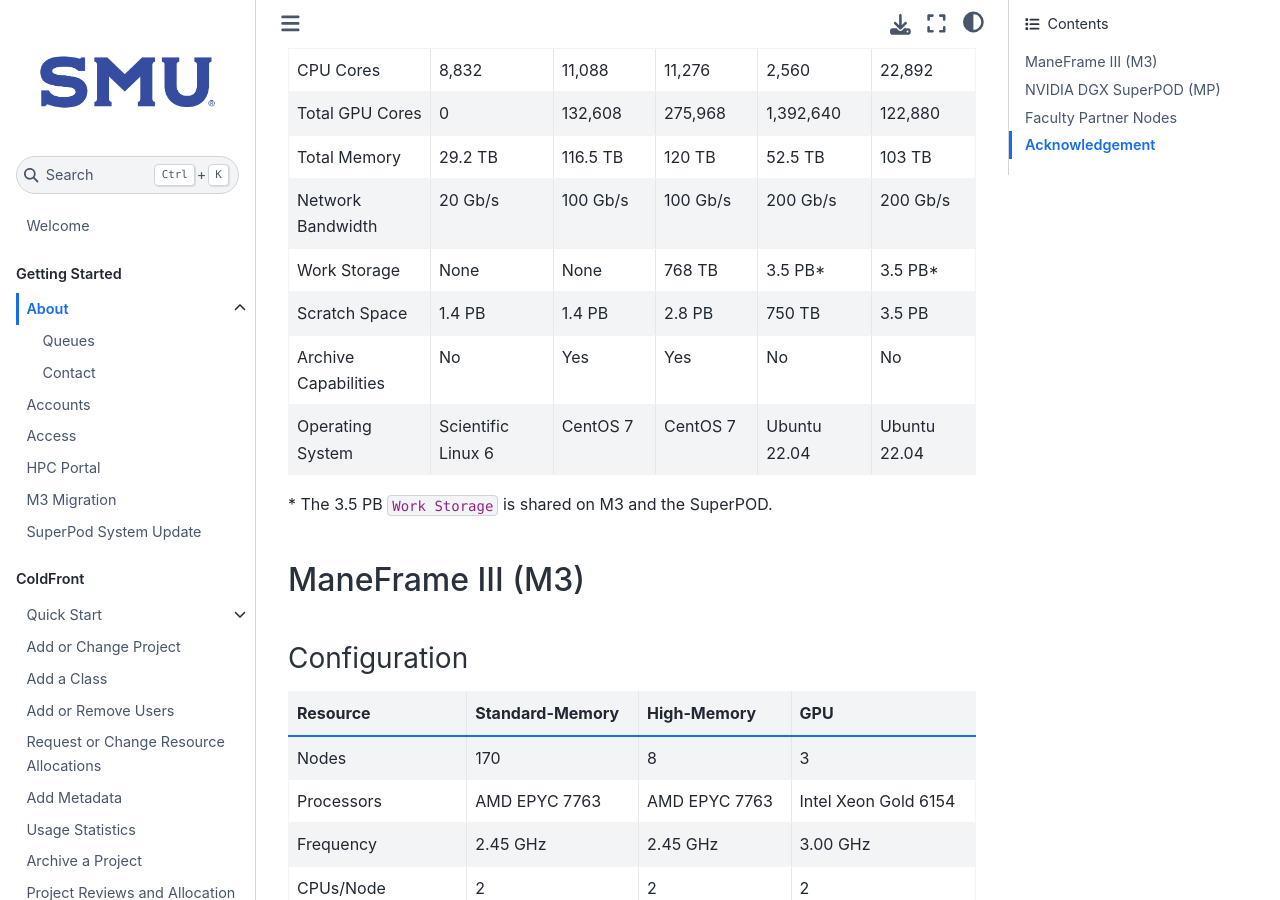
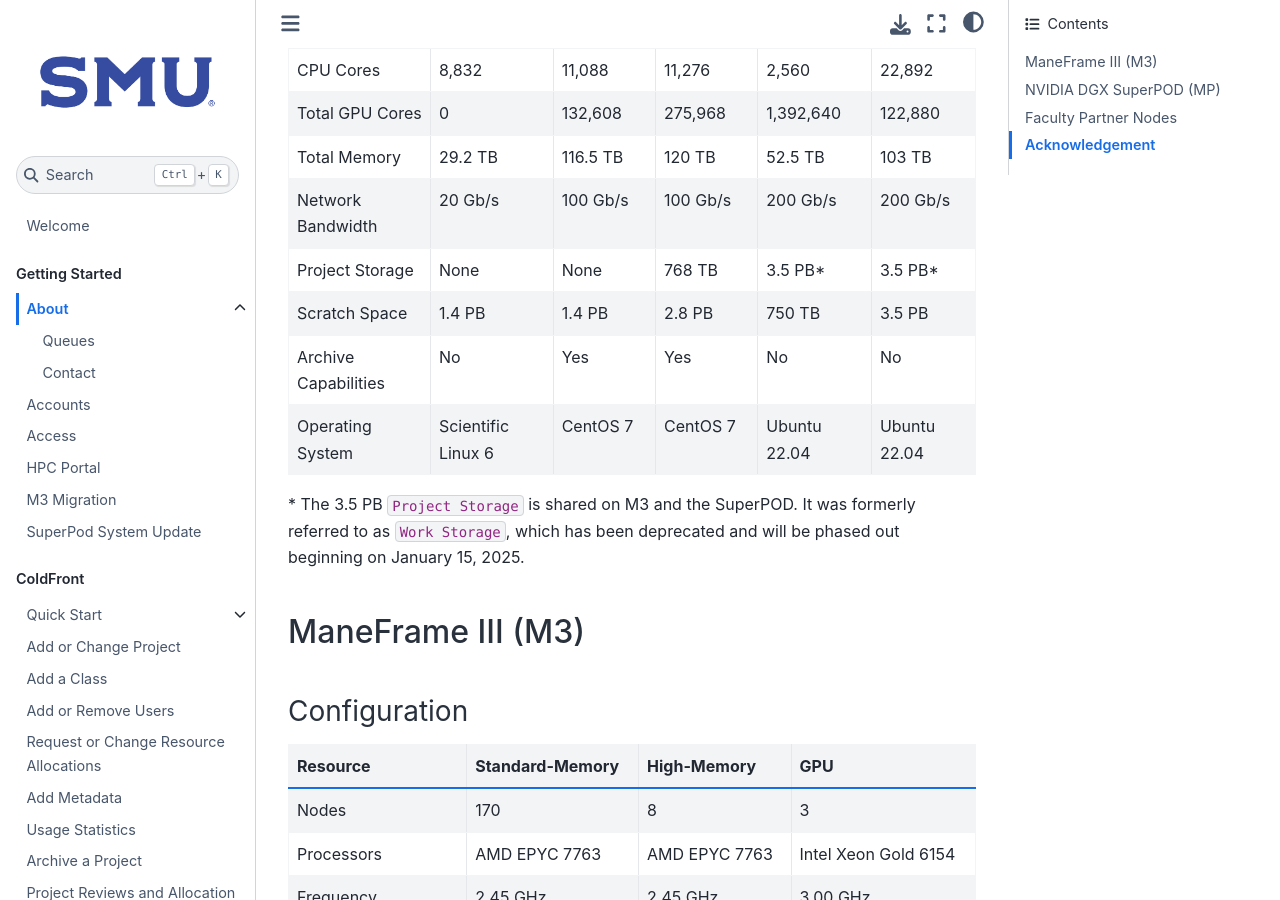
Before and after one commit to SouthernMethodistUniversity/hpc_docs, a Jupyter Book: the page built from docs/about.md, in a window 1280 px wide and 900 px high, scrolled down 615 px. Built offline with Jupyter Book 1.0.4 settings and Sphinx 7.4.7 and the Sphinx Book theme 1.1.4, drawn with Linux system fonts in a browser that asks for light colours; some of the changed text lies outside the part shown.

Commit message:
update work on about pages

```diff
--- a/docs/about.md
+++ b/docs/about.md
@@ -23,12 +23,12 @@
 | Total GPU Cores      | 0                  | 132,608      | 275,968      | 1,392,640    | 122,880      |
 | Total Memory         | 29.2 TB            | 116.5 TB     | 120 TB       | 52.5 TB      | 103 TB       |
 | Network Bandwidth    | 20 Gb/s            | 100 Gb/s     | 100 Gb/s     | 200 Gb/s     | 200 Gb/s     |
-| Work Storage         | None               | None         | 768 TB       | 3.5 PB*      | 3.5 PB*      |
+| Project Storage         | None               | None         | 768 TB       | 3.5 PB*      | 3.5 PB*      |
 | Scratch Space        | 1.4 PB             | 1.4 PB       | 2.8 PB       | 750 TB       | 3.5 PB       |
 | Archive Capabilities | No                 | Yes          | Yes          | No           | No           |
 | Operating System     | Scientific Linux 6 | CentOS 7     | CentOS 7     | Ubuntu 22.04 | Ubuntu 22.04 |
 
-\* The 3.5 PB `Work Storage` is shared on M3 and the SuperPOD.
+\* The 3.5 PB `Project Storage` is shared on M3 and the SuperPOD. It was formerly referred to as `Work Storage`, which has been deprecated and will be phased out beginning on January 15, 2025.
 
 ## ManeFrame III (M3)
 
@@ -62,7 +62,7 @@
 | GPU Accelerator Cores  | 1,392,640                                   |
 | Total Memory           | 52.5 TB                                     |
 | Interconnect Bandwidth | 10x200 Gb/s Infiniband Connections Per Node |
-| Work Storage           | 3.5 PB (Shared with M3)                     |
+| Project Storage           | 3.5 PB (Shared with M3)                     |
 | Scratch Storage        | 750 TB (Raw)                                |
 | Operating System       | Ubuntu 22.04                                |
 
```
